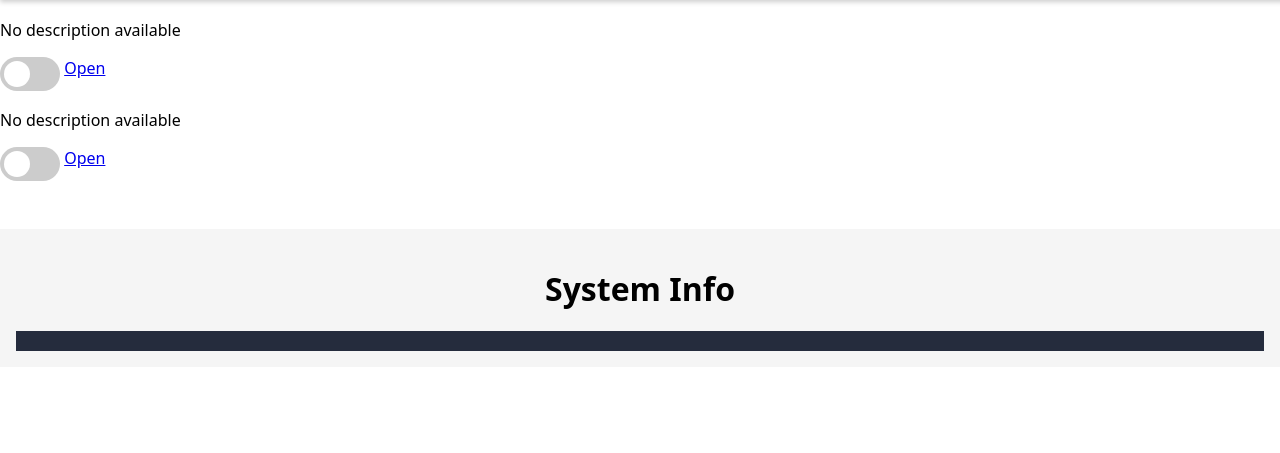
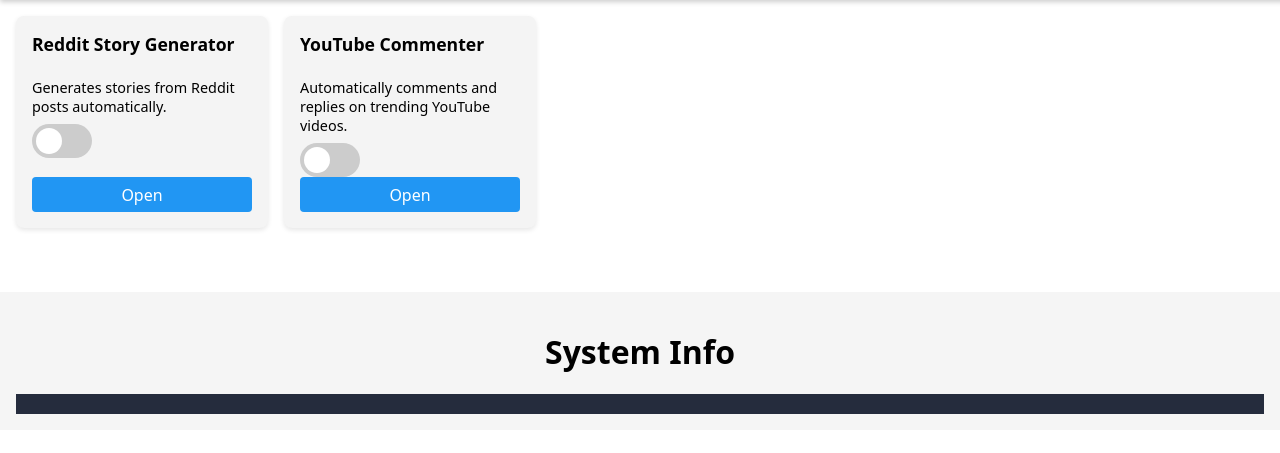
Before and after one commit to JuhilKBhatt/Leam, a Flask app: page / in a window 1280 px wide. Shown: the part 59-512 px from the top of the page. Run offline with Flask 3, Linux system fonts and the light colour scheme; some libraries are stand-ins or nearby versions.

Commit message:
Module Card Done

```diff
--- a/app.py
+++ b/app.py
@@ -8,23 +8,25 @@
 socketio = SocketIO(app, async_mode="eventlet")
 
 STATS_FILE = Path("data/system_stats.json")
-MODULES_DIR = Path("./leam_modules")
+MODULES_DIR = Path("leam_modules")
 
 def get_modules():
     modules = []
     for folder in MODULES_DIR.iterdir():
         if folder.is_dir():
-            # Optional: you could read a description.json inside each module
             desc_file = folder / "module.json"
             desc = {}
             if desc_file.exists():
                 with open(desc_file) as f:
                     desc = json.load(f)
+
             modules.append({
-                "name": folder.name,
-                "desc": desc.get("description", None),
-                "link": f"/modules/{folder.name}"
+                "module_name": desc.get("name", folder.name),
+                "module_desc": desc.get("description", "No description available"),
+                "module_link": f"/modules/{folder.name}",
+                "run_file": desc.get("run_file")
             })
+    print(modules)
     return modules
 
 @app.route("/")
--- /dev/null
+++ b/leam_modules/Reddit_Story_Generator/module.json
@@ -0,0 +1,5 @@
+{
+    "name": "Reddit Story Generator",
+    "description": "Generates stories from Reddit posts automatically.",
+    "run_file": "reddit_app.py"
+}
--- /dev/null
+++ b/leam_modules/YouTube_Commenter/module.json
@@ -0,0 +1,5 @@
+{
+    "name": "YouTube Commenter",
+    "description": "Automatically comments and replies on trending YouTube videos.",
+    "run_file": "commenter.py"
+}
--- a/static/styles/card_modules.css
+++ b/static/styles/card_modules.css
@@ -1,42 +1,41 @@
 .modules-container {
     display: flex;
     flex-wrap: wrap;
-    gap: 20px;
-    padding: 20px;
+    gap: 1rem;
+    padding: 1rem;
 }
 
 .module-card {
-    background-color: #1e1e1e;
-    color: #fff;
+    background: #f4f4f4;
     border-radius: 8px;
-    padding: 15px;
-    width: 200px;
-    box-shadow: 0 2px 5px rgba(0,0,0,0.3);
+    padding: 1rem;
+    width: 220px;
+    box-shadow: 0 2px 5px rgba(0,0,0,0.1);
     display: flex;
     flex-direction: column;
     justify-content: space-between;
 }
 
 .module-card h3 {
-    margin: 0 0 10px;
-    font-size: 1.2rem;
+    margin: 0 0 0.5rem 0;
+    font-size: 1.1rem;
 }
 
 .module-card p {
     font-size: 0.9rem;
-    margin-bottom: 10px;
+    margin-bottom: 0.5rem;
 }
 
 .module-btn {
-    padding: 8px 12px;
-    background-color: #2196F3;
+    background-color: #2196f3;
     color: white;
+    padding: 0.4rem 0.6rem;
+    text-align: center;
     text-decoration: none;
-    text-align: center;
     border-radius: 4px;
-    font-weight: bold;
+    margin-top: auto;
 }
 
 .module-btn:hover {
-    background-color: #0b7dda;
+    background-color: #1976d2;
 }
--- a/templates/components/modules/module_card.html
+++ b/templates/components/modules/module_card.html
@@ -1,10 +1,12 @@
-<!-- ./templates/components/modules/module_card.html-->
+<!-- ./templates/components/modules/module_card.html -->
 <div class="module-card">
-    <h3>{{ module_name }}</h3>
-    <p>{{ module_desc or "No description available" }}</p>
+    <h3>{{ module.module_name }}</h3>
+    <p>{{ module.module_desc }}</p>
+
     <label class="switch">
-        <input type="checkbox" id="toggle-switch">
+        <input type="checkbox">
         <span class="slider round"></span>
     </label>
-    <a href="{{ module_link or '#' }}" class="module-btn">Open</a>
+
+    <a href="{{ module.module_link }}" class="module-btn">Open</a>
 </div>
--- a/templates/index.html
+++ b/templates/index.html
@@ -9,17 +9,17 @@
     <link rel="stylesheet" href="{{ url_for('static', filename='styles/header.css') }}">
     <link rel="stylesheet" href="{{ url_for('static', filename='styles/footer.css') }}">
     <link rel="stylesheet" href="{{ url_for('static', filename='styles/toggle_switch.css') }}">
+    <link rel="stylesheet" href="{{ url_for('static', filename='styles/card_modules.css') }}">
     <script src="https://cdn.socket.io/4.7.2/socket.io.min.js"></script>
     {% block head %}{% endblock %}
 </head>
 <body>
-
     {% include "components/header.html" %}
 
     {% block content %}
         <div class="modules-container">
             {% for module in modules %}
-                {% include "components/modules/module_card.html" with context %}
+                {% include "components/modules/module_card.html" %}
             {% endfor %}
         </div>
     {% endblock %}
@@ -29,6 +29,5 @@
     <!-- JS -->
     <script src="{{ url_for('static', filename='scripts/system_monitor_socket.js') }}"></script>
     {% block scripts %}{% endblock %}
-
 </body>
 </html>
```
